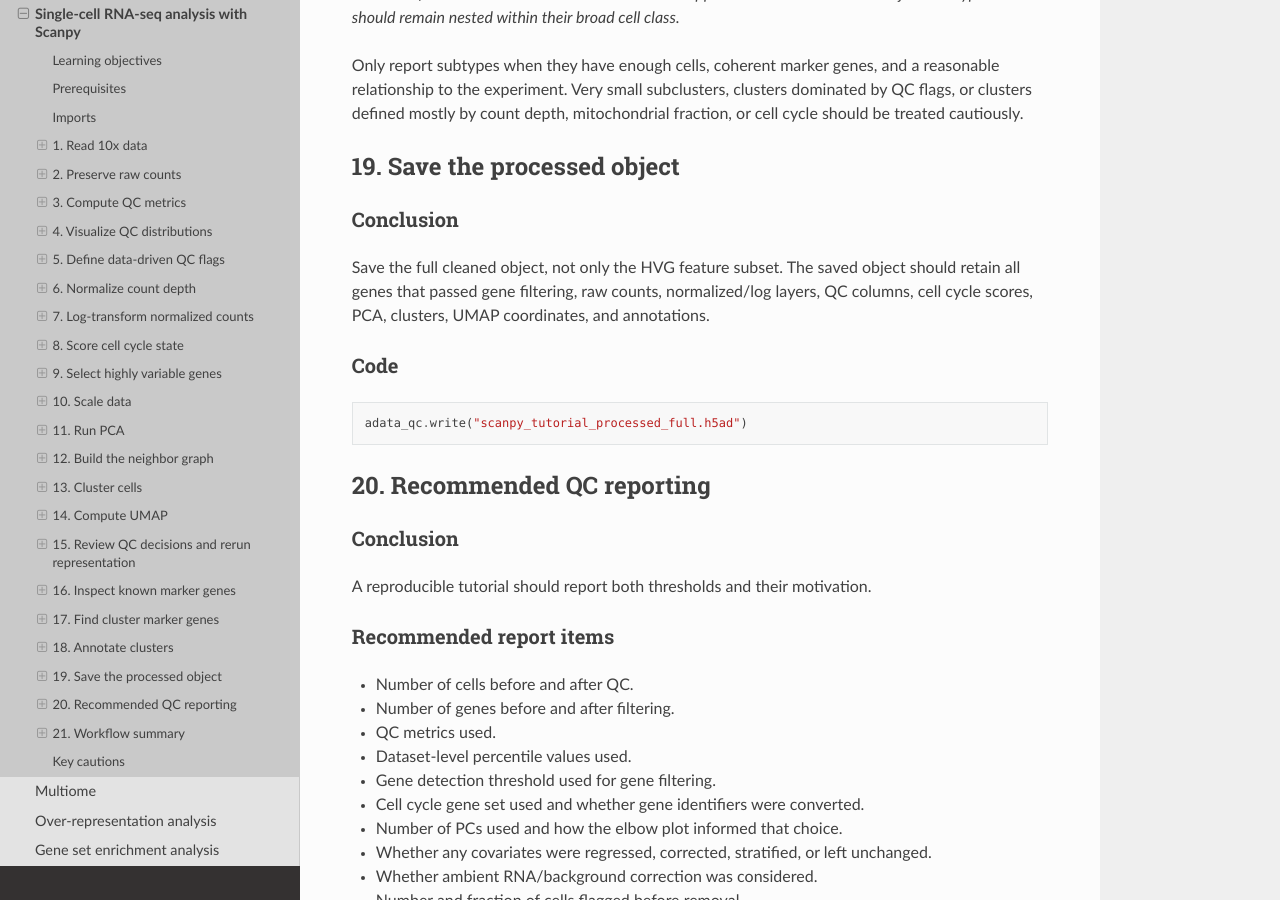
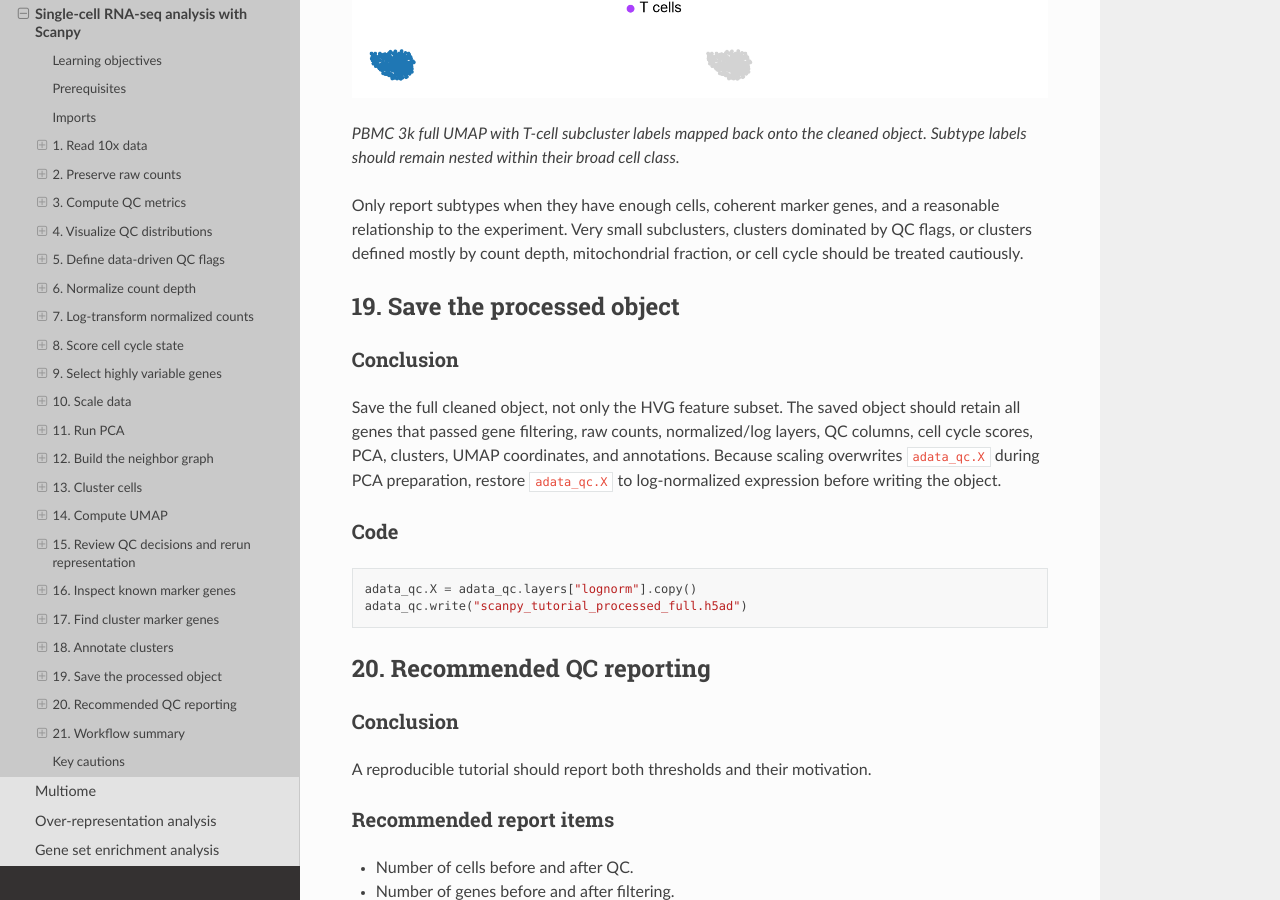
Before and after one commit to learn-gencore/learn-gencore, a Sphinx documentation site: the page built from source/transcriptomics/single_cell_rna_seq.rst, in a window 1280 px wide and 900 px high, scrolled down 33038 px. Built offline with Sphinx 7.4.7 and the Read the Docs theme 3.1.0, drawn with Linux system fonts in a browser that asks for light colours; some of the changed text lies outside the part shown.

Commit message:
doublet skip explicit

```diff
--- a/source/transcriptomics/scripts/generate_pbmc_scrna_figures.py
+++ b/source/transcriptomics/scripts/generate_pbmc_scrna_figures.py
@@ -119,8 +119,8 @@
         & adata.obs["qc_low_genes"]
     )
 
-    # Keep the example fast and deterministic. The tutorial text discusses
-    # Scrublet doublet detection; these public PBMC figures focus on QC context.
+    # PBMC example figures explicitly omit Scrublet doublet detection.
+    # Real analyses should run Scrublet and inspect these columns.
     adata.obs["doublet_score"] = 0.0
     adata.obs["predicted_doublet"] = False
     adata.obs["qc_predicted_doublet"] = False
@@ -474,7 +474,7 @@
             "total_counts",
             "n_genes_by_counts",
             "pct_counts_mt",
-            "doublet_score",
+            "pct_counts_ribo",
         ],
         multi_panel=True,
         jitter=0.4,
@@ -546,6 +546,7 @@
         show=False,
     )
     save_scanpy_plot("pbmc_final_umap_qc.png")
+    adata_qc.X = adata_qc.layers["lognorm"].copy()
 
     marker_genes = {
         "T cells": ["CD3D", "CD3E", "TRAC"],
--- a/source/transcriptomics/single_cell_rna_seq.rst
+++ b/source/transcriptomics/single_cell_rna_seq.rst
@@ -122,6 +122,9 @@
 
 The PBMC figures shown below were generated with
 ``source/transcriptomics/scripts/generate_pbmc_scrna_figures.py``.
+For speed and reproducibility, those example figures explicitly omit Scrublet
+doublet detection. Real datasets should still run the doublet-detection block
+above and review ``doublet_score`` and ``predicted_doublet``.
 
 
 2. Preserve raw counts
@@ -269,11 +272,12 @@
 ~~~~~~~~~~~~~~~~~~~
 
 .. figure:: ../img/transcriptomics/scrna/pbmc_qc_distributions.png
-   :alt: PBMC 3k QC distributions for total counts, detected genes, mitochondrial fraction, and doublet score.
+   :alt: PBMC 3k QC distributions for total counts, detected genes, mitochondrial fraction, and ribosomal fraction.
 
    Example QC distributions from the Scanpy PBMC 3k dataset. These plots show
    why thresholds should be derived from the observed dataset rather than copied
-   from a fixed recipe.
+   from a fixed recipe. The PBMC example figure omits doublet scores; run
+   Scrublet on your own dataset before making doublet decisions.
 
 
 5. Define data-driven QC flags
@@ -1165,6 +1170,9 @@
        ],
    )
 
+   # Restore the main matrix to log-normalized expression before saving.
+   adata_qc.X = adata_qc.layers["lognorm"].copy()
+
 PBMC example output
 ~~~~~~~~~~~~~~~~~~~
 
@@ -1534,13 +1542,15 @@
 Save the full cleaned object, not only the HVG feature subset. The saved object
 should retain all genes that passed gene filtering, raw counts, normalized/log
 layers, QC columns, cell cycle scores, PCA, clusters, UMAP coordinates, and
-annotations.
+annotations. Because scaling overwrites ``adata_qc.X`` during PCA preparation,
+restore ``adata_qc.X`` to log-normalized expression before writing the object.
 
 Code
 ~~~~
 
 .. code-block:: python
 
+   adata_qc.X = adata_qc.layers["lognorm"].copy()
    adata_qc.write("scanpy_tutorial_processed_full.h5ad")
 
 
```
Also changed, not shown: other parts of source/transcriptomics/single_cell_rna_seq.rst (+1 -0 lines), source/img/transcriptomics/scrna/pbmc_qc_distributions.png.
